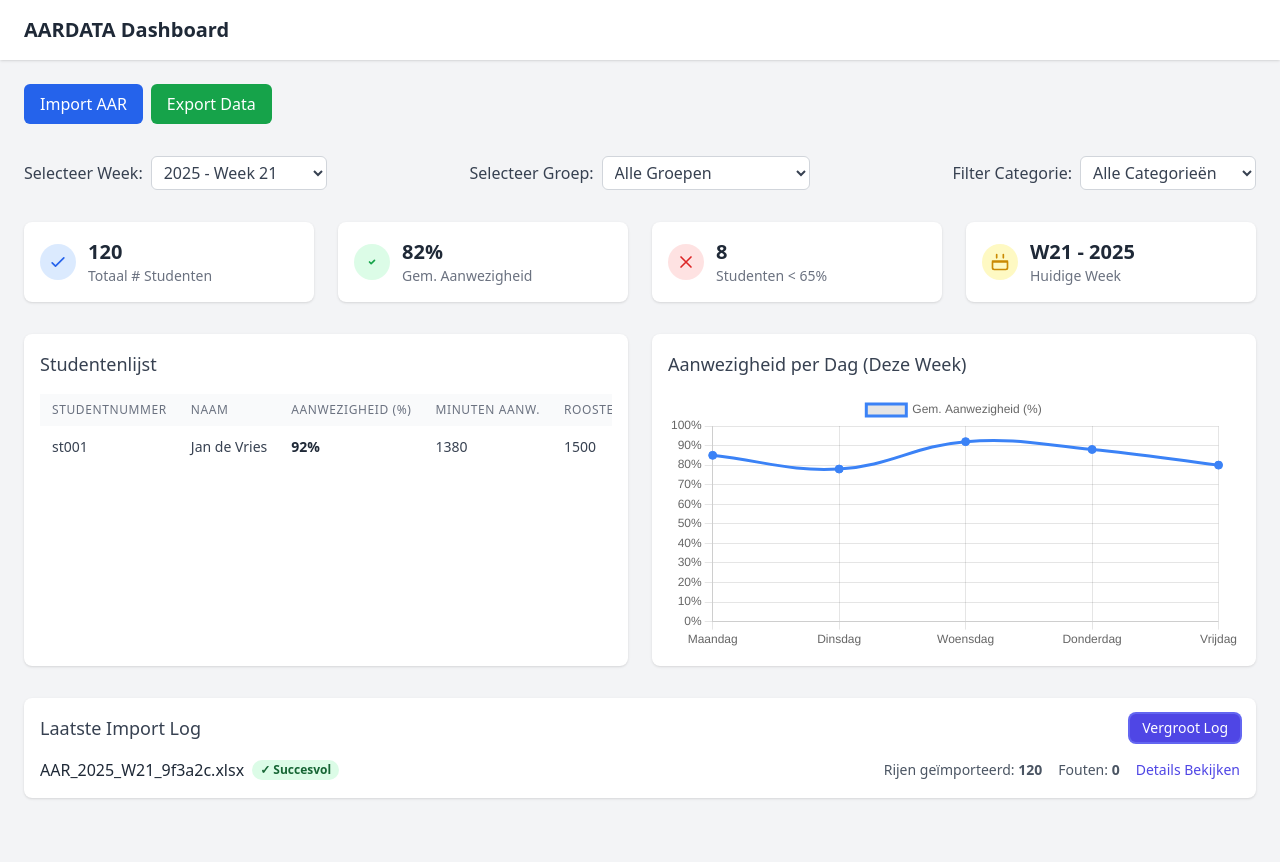
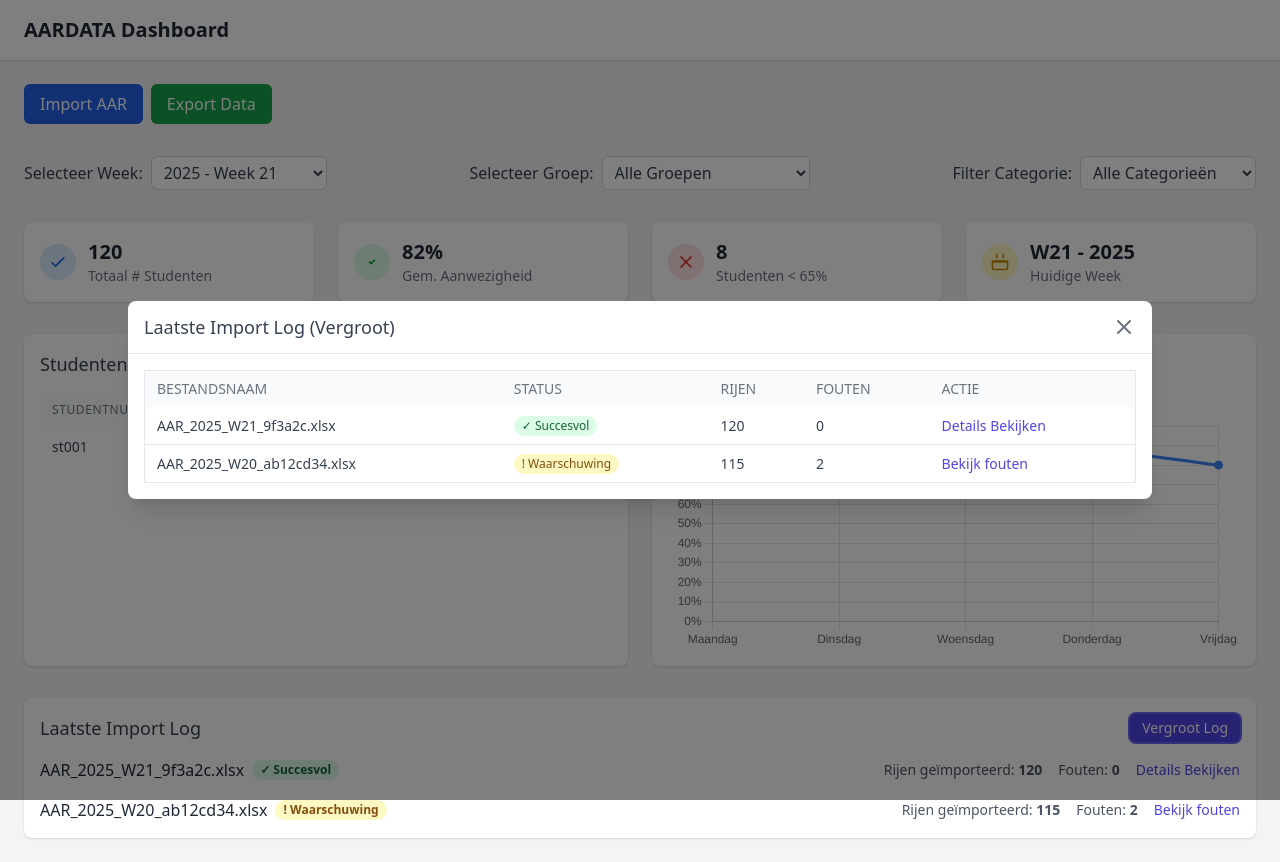
Before and after one commit to ItsMeMichaeluh/Examen, a plain HTML site: page html/docent/docent.html in a window 1280 px wide. Both pictures are taken after a click on the button "Vergroot Log". Before the commit the page ends 822 px from the top, so only its background shows below. Drawn offline with nearby package versions, Linux system fonts and the light colour scheme.

Commit message:
Log and tabelstructuur

```diff
--- a/html/docent/docent.html
+++ b/html/docent/docent.html
@@ -1,4 +1,3 @@
-<!-- File: html/docent/docent.html -->
 <!DOCTYPE html>
 <html lang="nl">
   <head>
@@ -294,6 +293,7 @@
           </button>
         </div>
         <div class="space-y-4">
+          <!-- Eerste log-entry -->
           <div
             class="flex flex-col md:flex-row md:items-center md:justify-between"
           >
@@ -316,7 +316,29 @@
               >
             </div>
           </div>
-          <!-- Voeg meer importentries toe -->
+          <!-- Tweede log-entry -->
+          <div
+            class="flex flex-col md:flex-row md:items-center md:justify-between"
+          >
+            <div class="flex items-center space-x-2">
+              <span class="text-gray-800 font-medium"
+                >AAR_2025_W20_ab12cd34.xlsx</span
+              >
+              <span
+                class="px-2 inline-flex text-xs leading-5 font-semibold rounded-full bg-yellow-100 text-yellow-800"
+                >! Waarschuwing</span
+              >
+            </div>
+            <div class="flex space-x-4 text-sm text-gray-600 mt-2 md:mt-0">
+              <span>Rijen geïmporteerd: <strong>115</strong></span>
+              <span>Fouten: <strong>2</strong></span>
+              <a
+                href="#"
+                class="text-indigo-600 hover:text-indigo-900 font-medium"
+                >Bekijk fouten</a
+              >
+            </div>
+          </div>
         </div>
       </div>
     </div>
@@ -327,8 +349,9 @@
       class="fixed inset-0 bg-black bg-opacity-50 flex items-center justify-center hidden z-50"
     >
       <div
-        class="bg-white rounded-lg shadow-xl w-11/12 md:w-3/4 lg:w-1/2 xl:w-1/3 max-h-[90vh] overflow-y-auto"
+        class="bg-white rounded-lg shadow-xl w-full max-w-5xl max-h-[90vh] overflow-y-auto"
       >
+        <!-- Modal Header -->
         <div
           class="flex justify-between items-center border-b border-gray-200 px-4 py-3"
         >
@@ -355,35 +378,88 @@
             </svg>
           </button>
         </div>
-        <div class="p-4 space-y-4">
-          <div
-            class="flex flex-col md:flex-row md:items-center md:justify-between"
+        <!-- Modal Body: tabelstructuur met volledige breedte -->
+        <div class="p-4">
+          <table
+            class="min-w-full w-full border border-gray-200 table-auto text-sm"
           >
-            <div class="flex items-center space-x-2">
-              <span class="text-gray-800 font-medium"
-                >AAR_2025_W21_9f3a2c.xlsx</span
+            <thead class="bg-gray-50">
+              <tr>
+                <th
+                  class="px-3 py-2 text-left font-medium text-gray-500 uppercase"
                 >
+                  Bestandsnaam
+                </th>
+                <th
+                  class="px-3 py-2 text-left font-medium text-gray-500 uppercase"
+                >
+                  Status
+                </th>
+                <th
+                  class="px-3 py-2 text-left font-medium text-gray-500 uppercase"
+                >
+                  Rijen
+                </th>
+                <th
+                  class="px-3 py-2 text-left font-medium text-gray-500 uppercase"
+                >
+                  Fouten
+                </th>
+                <th
+                  class="px-3 py-2 text-left font-medium text-gray-500 uppercase"
+                >
+                  Actie
+                </th>
+              </tr>
+            </thead>
+            <tbody class="divide-y divide-gray-200">
+              <!-- Eerste log-entry in modal -->
+              <tr>
+                <td class="px-3 py-2 text-gray-700">
+                  AAR_2025_W21_9f3a2c.xlsx
+                </td>
+                <td class="px-3 py-2">
                   <span
-                class="px-2 inline-flex text-xs leading-5 font-semibold rounded-full bg-green-100 text-green-800"
+                    class="inline-block bg-green-100 text-green-800 text-xs px-2 py-0.5 rounded-full"
                     >✓ Succesvol</span
                   >
-            </div>
-            <div class="flex space-x-4 text-sm text-gray-600 mt-2 md:mt-0">
-              <span>Rijen geïmporteerd: <strong>120</strong></span>
-              <span>Fouten: <strong>0</strong></span>
-              <a
-                href="#"
-                class="text-indigo-600 hover:text-indigo-900 font-medium"
+                </td>
+                <td class="px-3 py-2 text-gray-700">120</td>
+                <td class="px-3 py-2 text-gray-700">0</td>
+                <td class="px-3 py-2">
+                  <a href="#" class="text-indigo-600 hover:text-indigo-900"
                     >Details Bekijken</a
                   >
-            </div>
-          </div>
-          <!-- Herhaal hierboven voor extra log‐entries -->
+                </td>
+              </tr>
+              <!-- Tweede log-entry in modal -->
+              <tr>
+                <td class="px-3 py-2 text-gray-700">
+                  AAR_2025_W20_ab12cd34.xlsx
+                </td>
+                <td class="px-3 py-2">
+                  <span
+                    class="inline-block bg-yellow-100 text-yellow-800 text-xs px-2 py-0.5 rounded-full"
+                    >! Waarschuwing</span
+                  >
+                </td>
+                <td class="px-3 py-2 text-gray-700">115</td>
+                <td class="px-3 py-2 text-gray-700">2</td>
+                <td class="px-3 py-2">
+                  <a href="#" class="text-indigo-600 hover:text-indigo-900"
+                    >Bekijk fouten</a
+                  >
+                </td>
+              </tr>
+              <!-- Voeg meerdere entries toe indien nodig -->
+            </tbody>
+          </table>
         </div>
       </div>
     </div>
 
-    <!-- Eigen JS (Chart + Modal‐toggle) -->
-    <script src="../../js/docent.js"></script>
+    <!-- Laad beide JS-bestanden -->
+    <script src="../../js/chart.js"></script>
+    <script src="../../js/open_close_log.js"></script>
   </body>
 </html>
--- /dev/null
+++ b/js/chart.js
@@ -0,0 +1,49 @@
+document.addEventListener("DOMContentLoaded", () => {
+  const ctx = document.getElementById("attendanceTrendChart").getContext("2d");
+
+  const labels = ["Maandag", "Dinsdag", "Woensdag", "Donderdag", "Vrijdag"];
+  const dataValues = [85, 78, 92, 88, 80]; // Vervang door werkelijke data
+
+  const data = {
+    labels: labels,
+    datasets: [
+      {
+        label: "Gem. Aanwezigheid (%)",
+        data: dataValues,
+        fill: false,
+        borderColor: "#3B82F6", // Tailwind-blue-500
+        tension: 0.4,
+        pointBackgroundColor: "#3B82F6",
+        pointRadius: 4,
+      },
+    ],
+  };
+
+  const config = {
+    type: "line",
+    data: data,
+    options: {
+      responsive: true,
+      maintainAspectRatio: false,
+      scales: {
+        y: {
+          beginAtZero: true,
+          max: 100,
+          ticks: {
+            callback: (value) => value + "%",
+          },
+        },
+      },
+      plugins: {
+        legend: { position: "top" },
+        tooltip: {
+          callbacks: {
+            label: (context) => context.parsed.y + "%",
+          },
+        },
+      },
+    },
+  };
+
+  new Chart(ctx, config);
+});
--- /dev/null
+++ b/js/open_close_log.js
@@ -0,0 +1,23 @@
+document.addEventListener("DOMContentLoaded", () => {
+  const openBtn = document.getElementById("openLogModal");
+  const closeBtn = document.getElementById("closeLogModal");
+  const modal = document.getElementById("logModal");
+
+  function showModal() {
+    modal.classList.remove("hidden");
+  }
+
+  function hideModal() {
+    modal.classList.add("hidden");
+  }
+
+  openBtn.addEventListener("click", showModal);
+  closeBtn.addEventListener("click", hideModal);
+
+  // Sluit modal als gebruiker op de donkere overlay klikt
+  modal.addEventListener("click", (e) => {
+    if (e.target === modal) {
+      hideModal();
+    }
+  });
+});
```
Lines whose indentation alone changed are shown as unchanged.
